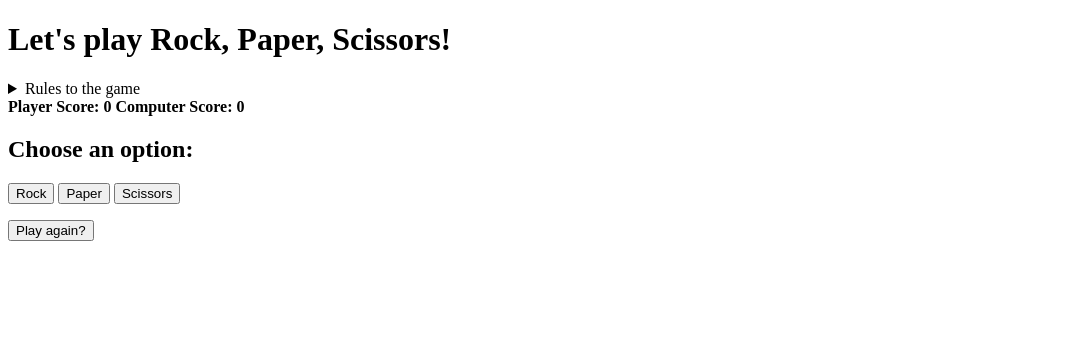
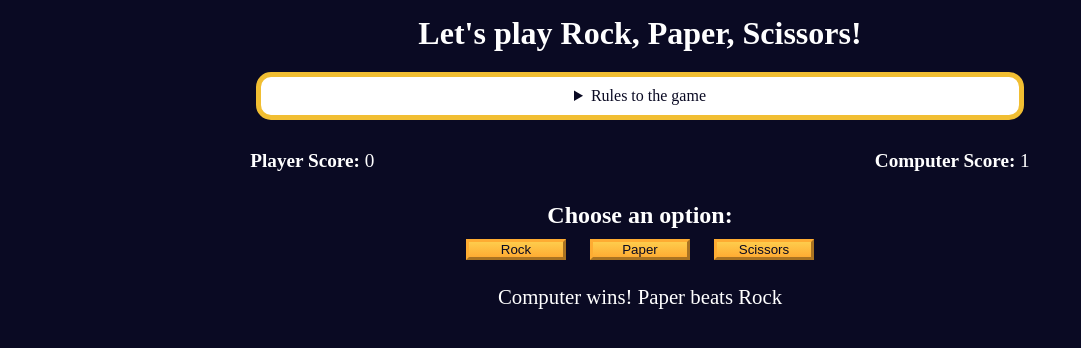
Before and after one commit to ahmadhakimitsnaini/A-Rock-Paper-Scissors-Game, a plain HTML site: page index.html in a window 1280 px wide. Both pictures are taken after a click on the button "Rock". Shown: the whole page, without its empty margins (0-1081 px from the left). Drawn offline with Linux system fonts and the light colour scheme.

Commit message:
A Rock Paper Scissors Game Step 4

```diff
--- a/index.html
+++ b/index.html
@@ -4,7 +4,7 @@
     <meta charset="UTF-8" />
     <meta name="viewport" content="width=device-width, initial-scale=1.0" />
     <title>Rock, Paper, Scissors game</title>
-    <link rel="stylesheet" href="./styles.css" />
+    <link rel="stylesheet" href="styles.css" />
   </head>
   <body>
     <h1>Let's play Rock, Paper, Scissors!</h1>
--- a/script.js
+++ b/script.js
@@ -0,0 +1,138 @@
+// Step 1
+// The first step is to build out the function that will generate a random choice for the computer.
+
+// The getRandomComputerResult function will be used to get the computer's choice. Inside that function, you should see an options array with "Rock", "Paper", and "Scissors".
+
+// Your task is to complete the getRandomComputerResult function so that it returns a random option from the options array.
+
+// Tips
+
+// You can use Math.random() and Math.floor() to help you get a random whole number. This will represent the index number for the options array.
+// You can use the random index to access the option from the options array.
+
+// Function untuk menentukan pilihan computer
+function getRandomComputerResult() {
+  const options = ["Rock", "Paper", "Scissors"];
+  const randomIndex = Math.floor(Math.random() * options.length);
+  return options[randomIndex];
+}
+
+// Step 2
+// In the game, there will be multiple rounds. The first to reach three points wins the game.
+
+// In this step, you will focus on determining if the player has won the round.
+
+// Complete the hasPlayerWonTheRound function. This function has two parameters: player and computer. The function should return true if the player has won the round, and false if the player has lost or tied the round.
+
+// Here are the criteria for the player to win a round:
+
+// If the player chooses "Rock" and the computer chooses "Scissors"
+// If the player chooses "Scissors" and the computer chooses "Paper"
+// If the player chooses "Paper" and the computer chooses "Rock"
+// A few function calls have been provided for you to test your function.
+
+// Function untuk menentukan apkah player menang game
+function hasPlayerWonTheRound(player, computer) {
+  return (
+    (player === "Rock" && computer === "Scissors") ||
+    (player === "Scissors" && computer === "Paper") ||
+    (player === "Paper" && computer === "Rock")
+  );
+}
+
+let playerScore = 0;
+let computerScore = 0;
+
+// Step 3
+// Now it is time to get the results of the round. Complete the getRoundResults function.
+
+// If the player wins the round, update the playerScore by 1 and return the message "Player wins! [player's choice] beats [computer's choice]".
+
+// If the computer and player choose the same option, return the message "It's a tie! Both chose [player's choice]".
+
+// If the computer wins the round, update the computerScore by 1 and return the message "Computer wins! [computer's choice] beats [player's choice]".
+
+// [computer's choice] should be replaced with computerResult while [player's choice] should be replaced with the userOption.
+
+// Tips
+
+// Remember you can use the hasPlayerWonTheRound function to check if the player wins the round.
+// You can use template literals or regular string concatenation to build the message.
+
+// Function untuk menentukan siapa yang menang
+function getRoundResults(userOption) {
+  const computerResult = getRandomComputerResult();
+
+  if (hasPlayerWonTheRound(userOption, computerResult)) {
+    playerScore++;
+    return `Player wins! ${userOption} beats ${computerResult}`;
+  } else if (computerResult === userOption) {
+    return `It's a tie! Both chose ${userOption}`;
+  } else {
+    computerScore++;
+    return `Computer wins! ${computerResult} beats ${userOption}`;
+  }
+}
+
+// Mendeklarasikan variable untuk menampung elemen HTML
+const playerScoreSpanElement = document.getElementById("player-score");
+const computerScoreSpanElement = document.getElementById("computer-score");
+const roundResultsMsg = document.getElementById("results-msg");
+const winnerMsgElement = document.getElementById("winner-msg");
+const optionsContainer = document.querySelector(".options-container");
+const resetGameBtn = document.getElementById("reset-game-btn");
+
+function showResults(userOption) {
+  // Step 4
+  // Now it is time to update the scores and the round results message.
+
+  // Complete the showResults function. The playerScoreSpanElement and computerScoreSpanElement should be updated to show the updated scores of the player and computer.
+
+  // The roundResultsMsg should also be updated with the result of the round.
+
+  // Tips
+
+  // Remember that you learned how to work with the innerText property to update the text content of an element.
+  // You can use the getRoundResults function to get the result of the round.
+
+  roundResultsMsg.innerText = getRoundResults(userOption);
+  computerScoreSpanElement.innerText = computerScore;
+  playerScoreSpanElement.innerText = playerScore;
+
+  // Step 5
+  // If you try to play the game, you will see that you can play for an infinite amount of rounds. But the rules state that the first one to three points wins.
+
+  // Inside your showResults function, you will need to check if the player or computer has reached three points. If either has reached three points, you should display a message indicating the winner.
+
+  // For example, if the player has won the game, then the winnerMsgElement should be updated to "Player has won the game!". If the computer has won the game, then the winnerMsgElement should be updated to "Computer has won the game!".
+
+  // If there is a winner, you will want to show the resetGameBtn button and hide the optionsContainer so the player can play again.
+
+  // Tips
+
+  // Use the style.display property on an element, with the value "block" or "none", to show or hide the element.
+
+  // Function untuk menentukan siapa yang mencapai 3 poin pertama
+
+  if (playerScoreSpanElement === 3) {
+    winnerMsgElement += "Player has won the game!";
+  } else if (computerScoreSpanElement) {
+    winnerMsgElement += "Computer has won the game!";
+  }
+}
+
+const rockBtn = document.getElementById("rock-btn");
+const paperBtn = document.getElementById("paper-btn");
+const scissorsBtn = document.getElementById("scissors-btn");
+
+rockBtn.addEventListener("click", function () {
+  showResults("Rock");
+});
+
+paperBtn.addEventListener("click", function () {
+  showResults("Paper");
+});
+
+scissorsBtn.addEventListener("click", function () {
+  showResults("Scissors");
+});
--- a/styles.css
+++ b/styles.css
@@ -0,0 +1,87 @@
+*,
+*::before,
+*::after {
+  margin: 0;
+  padding: 0;
+  box-sizing: border-box;
+}
+
+:root {
+  --very-dark-blue: #0a0a23;
+  --white: #ffffff;
+  --yellow: #f1be32;
+  --golden-yellow: #feac32;
+}
+
+body {
+  background-color: var(--very-dark-blue);
+  text-align: center;
+  color: var(--white);
+}
+
+h1 {
+  margin: 15px 0 20px;
+}
+
+.btn {
+  cursor: pointer;
+  width: 100px;
+  margin: 10px;
+  color: var(--very-dark-blue);
+  background-color: var(--golden-yellow);
+  background-image: linear-gradient(#fecc4c, #ffac33);
+  border-color: var(--golden-yellow);
+  border-width: 3px;
+}
+
+.btn:hover {
+  background-image: linear-gradient(#ffcc4c, #f89808);
+}
+
+.rules-container {
+  padding: 10px 0;
+  margin: auto;
+  border-radius: 15px;
+  border: 5px solid var(--yellow);
+  background-color: var(--white);
+  color: var(--very-dark-blue);
+}
+
+.rules-container ul {
+  list-style-type: none;
+}
+
+.rules-container p {
+  margin: 10px 0;
+}
+
+@media (min-width: 760px) {
+  .rules-container {
+    width: 60%;
+  }
+}
+
+.score-container {
+  display: flex;
+  justify-content: space-around;
+  margin: 30px 0;
+  font-size: 1.2rem;
+}
+
+.score {
+  font-weight: 500;
+}
+
+.results-container {
+  font-size: 1.3rem;
+  margin: 15px 0;
+}
+
+#winner-msg {
+  margin-top: 25px;
+}
+
+#reset-game-btn {
+  display: none;
+  margin: 20px auto;
+}
```
